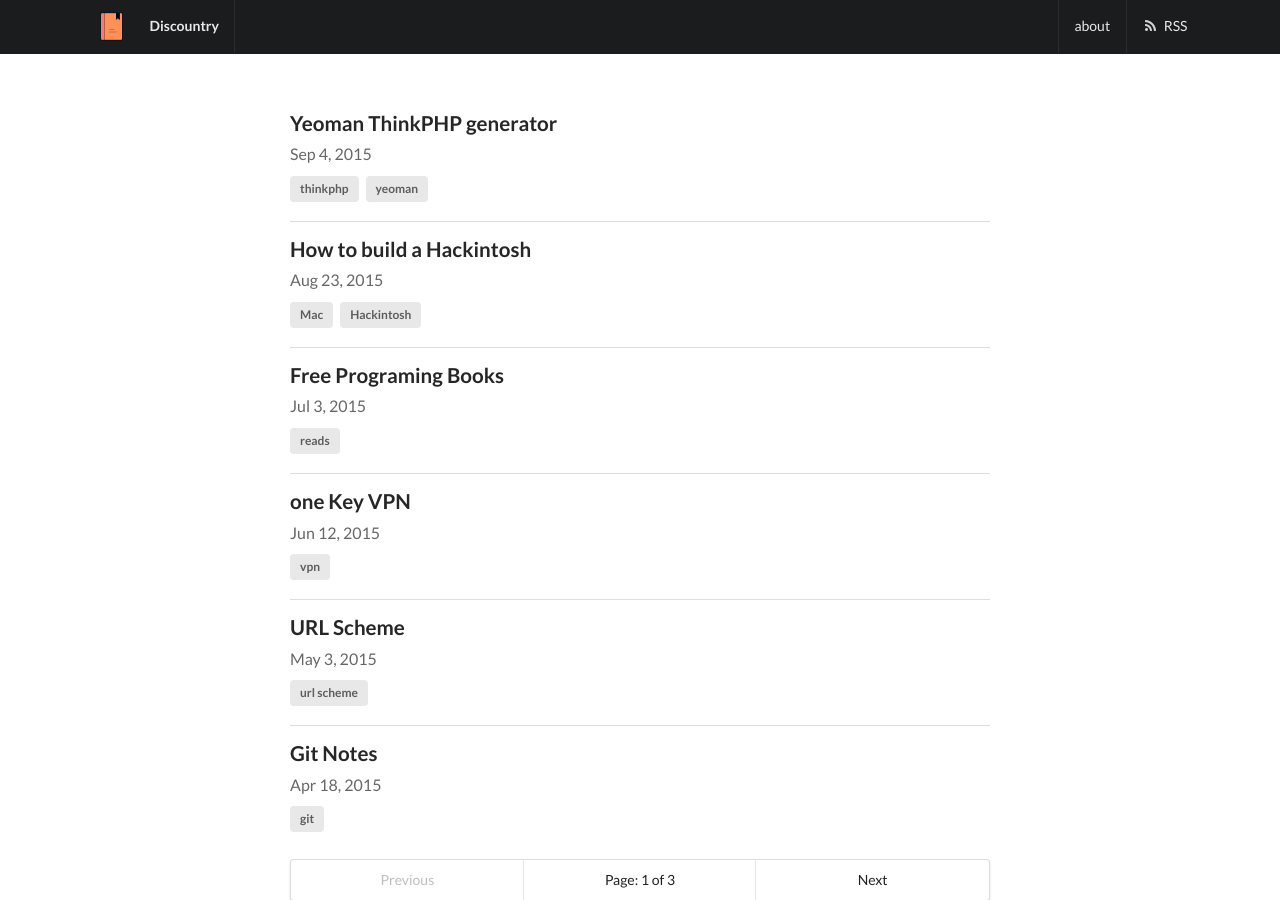
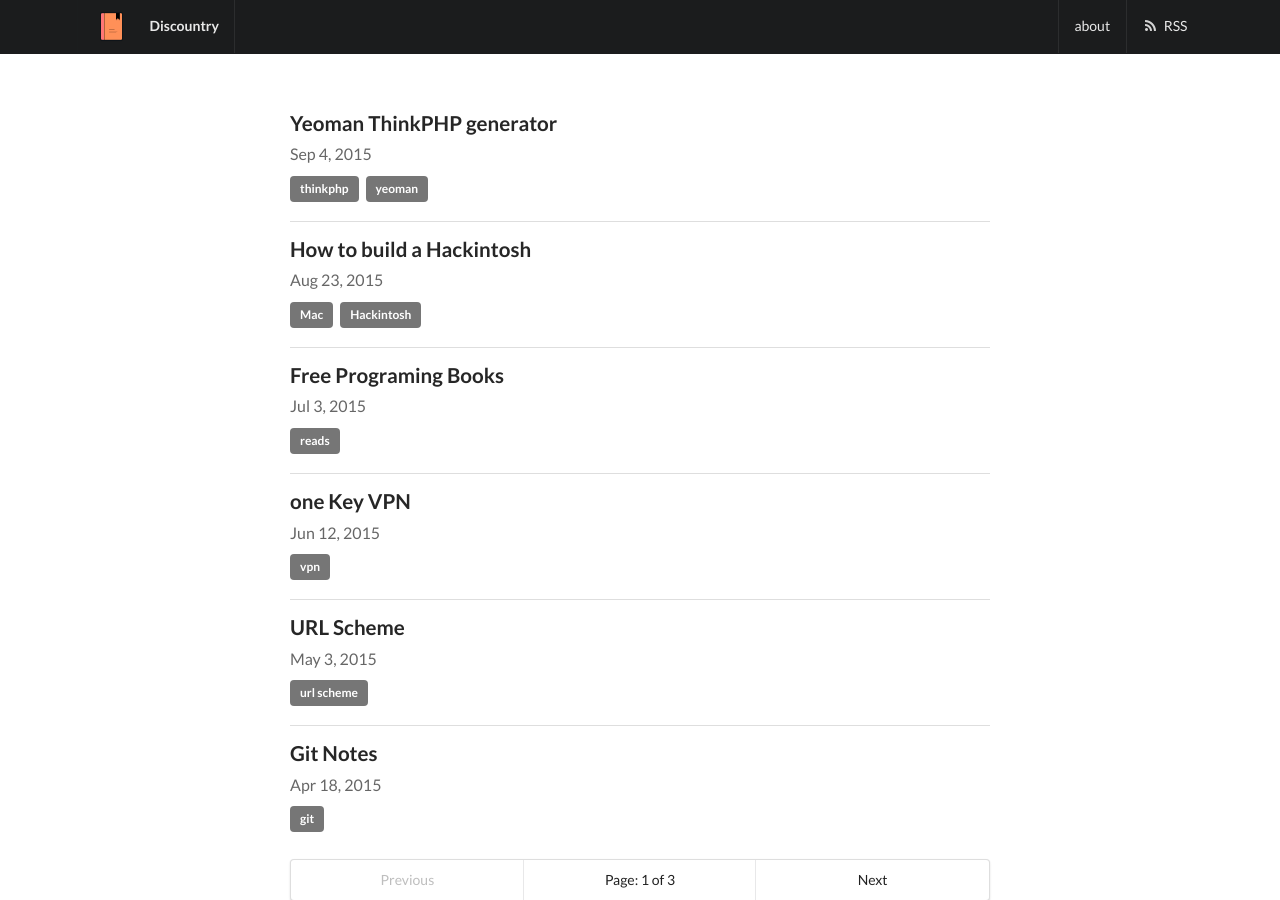
Before and after one commit to discountry/discountry.github.io, a Jekyll site: the page built from index.html, in a window 1280 px wide and 900 px high. Built offline with Jekyll 4.4.1, drawn with Linux system fonts in a browser that asks for light colours; nearby versions of some CDN libraries; the list of posts is cut into pages by our own code.

Commit message:
Update index.html

```diff
--- a/index.html
+++ b/index.html
@@ -15,7 +15,7 @@ layout: default
       </div>
       {% if post.tags %}
       <div class="extra">
-        {% for tag in post.tags %}<div class="ui label">{{tag}}</div>{% endfor %}
+        {% for tag in post.tags %}<div class="ui grey label">{{tag}}</div>{% endfor %}
       </div>
       {% endif %}
     </div>
```
